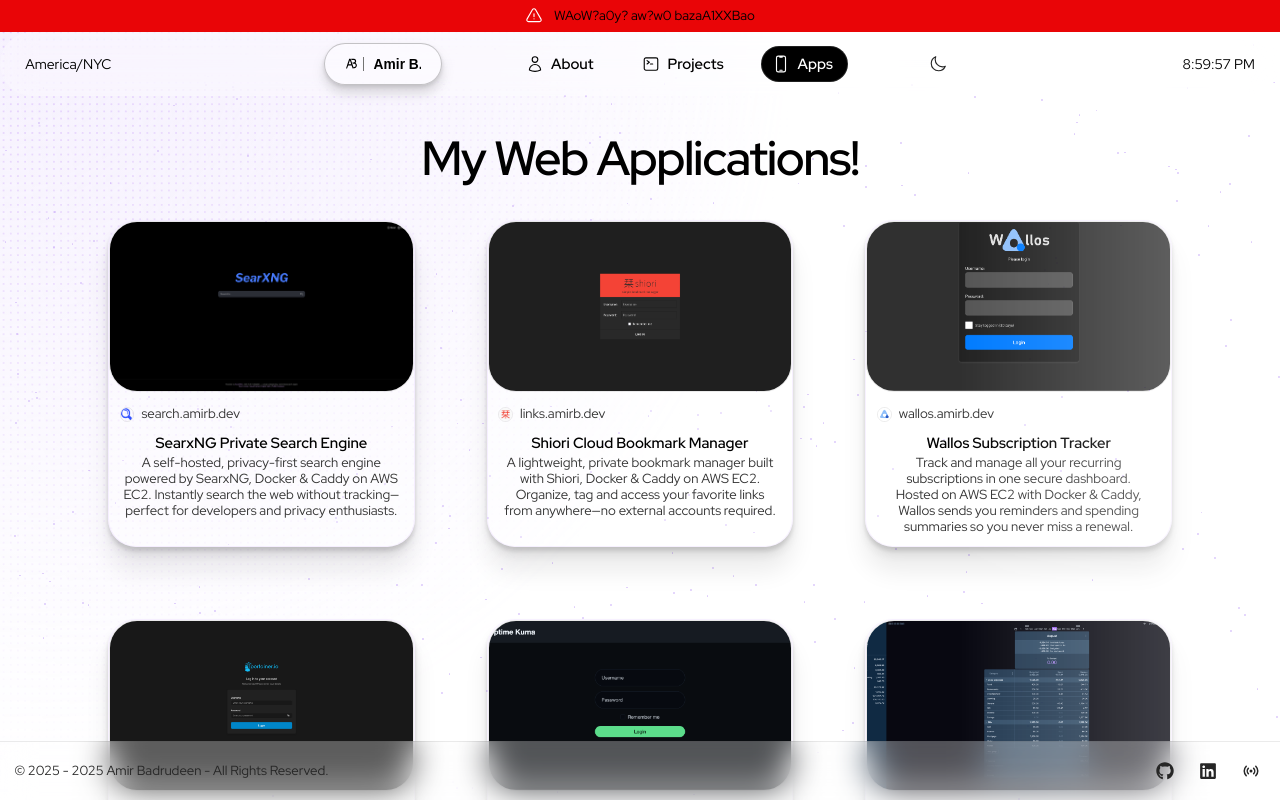
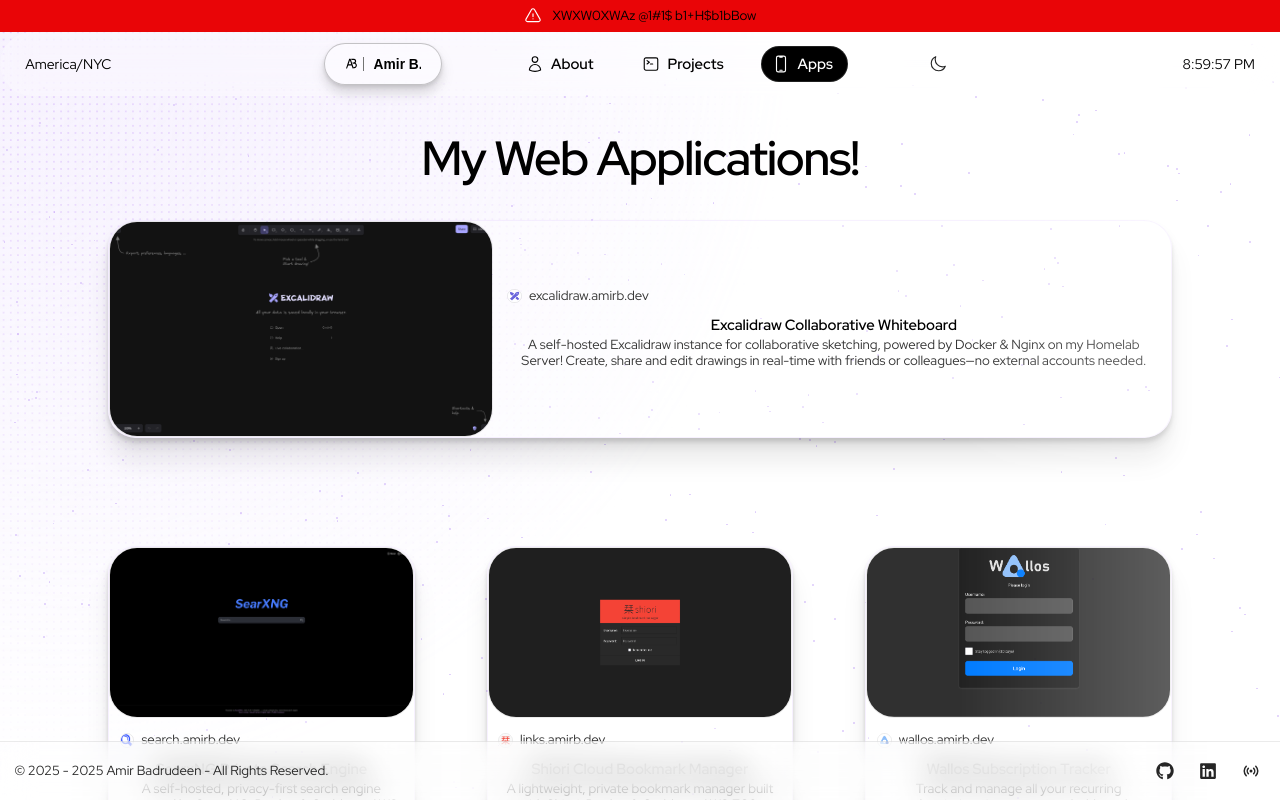
Before and after one commit to amirb2607/Official-Portfolio-Website, a Next.js app: page /apps in a window 1280 px wide. Shown: the top 800 px of the page. Built offline with nearby package versions, Linux system fonts and the light colour scheme; grey boxes are pictures that could not be loaded.

Commit message:
added excalidraw app

```diff
--- a/src/app/apps/page.tsx
+++ b/src/app/apps/page.tsx
@@ -26,6 +26,23 @@
             delay={10_000}
             speed="slow"
             className="font-display font-m font-strong" />
+
+
+        <Column center paddingBottom="xl" >
+          <Row gap="xl" mobileDirection="column" paddingX="xl">
+            <OgCard ogData={{
+                title: "Excalidraw Collaborative Whiteboard",
+                description: " A self-hosted Excalidraw instance for collaborative sketching, powered by Docker & Nginx on my Homelab Server! Create, share and edit drawings in real-time with friends or colleagues—no external accounts needed.",
+                image: "/images/apps/excalidraw/excalidraw.png",
+                faviconUrl: "/images/apps/excalidraw/excalidraw-icon.png",
+                url: "https://excalidraw.amirb.dev",
+              }}
+              direction= "row"
+              border="brand-alpha-weak"
+              shadow="xl"
+            />
+          </Row>
+        </Column>
 
         <Column center paddingBottom="l" >
           <Row gap="xl" mobileDirection="column" paddingX="xl">
```
Also changed, not shown: public/images/apps/excalidraw/excalidraw-icon.png (added), public/images/apps/excalidraw/excalidraw.png (added).
